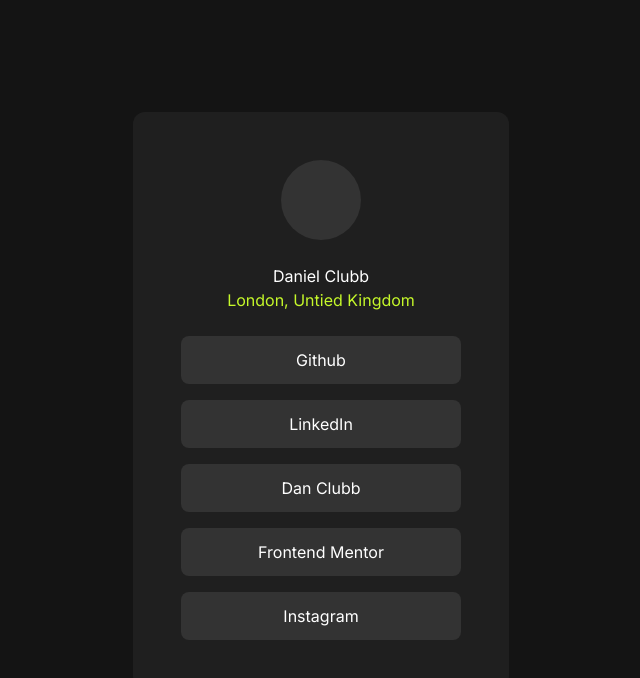
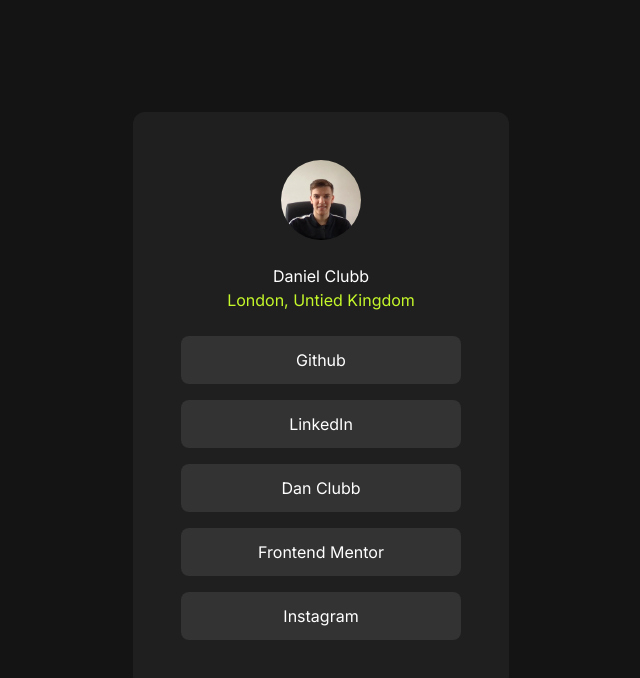
Before and after one commit to DanClubb/frontend-mentor-challenges, a Next.js app: page /social-links in a window 1280 px wide. Shown: the top 678 px of the page, without its empty margins (319-959 px from the left). Built offline with nearby package versions, Linux system fonts and the light colour scheme.

Commit message:
added my photo

```diff
--- a/app/social-links/social-links.module.css
+++ b/app/social-links/social-links.module.css
@@ -35,6 +35,9 @@
     height: 5rem;
     border-radius: 50%;
     background-color: var(--grey700);
+    background-image: url("./assets/images/avatar-dan.jpeg");
+    background-size: cover;
+    background-position: center;
 }
 
 .name {
```
Also changed, not shown: app/social-links/assets/images/avatar-dan.jpeg (added).
